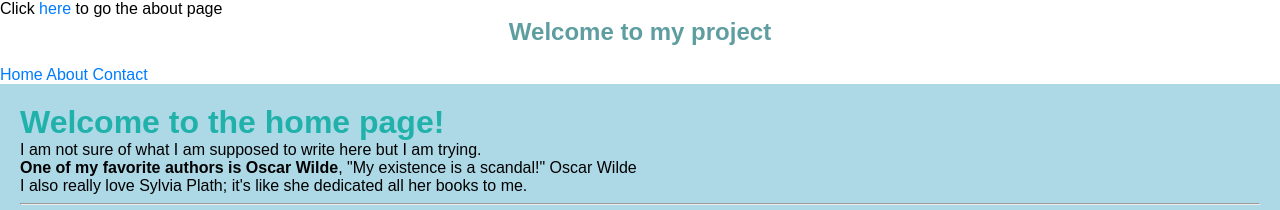
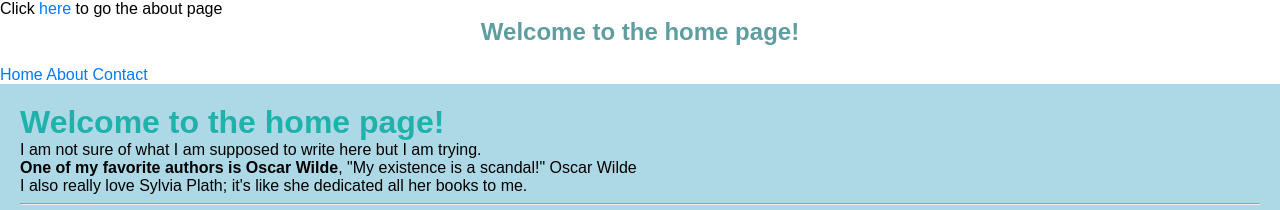
Before and after one commit to ecaterinaguzun/ecaterina, a plain HTML site: page index.html in a window 1280 px wide. Shown: the top 210 px of the page. Drawn offline with Linux system fonts and the light colour scheme.

Commit message:
Update index.html

```diff
--- a/index.html
+++ b/index.html
@@ -10,7 +10,7 @@
 
 <body>
     <p> Click <a href="about.html"> here</a> to go the about page </p>
-    <h1  class="head1">Welcome to my project</h1>
+    <h1  class="head1">Welcome to the home page!</h1>
     <div class="nav-bar">
         <a href="#">Home</a>
         <a href="#">About</a>
```
